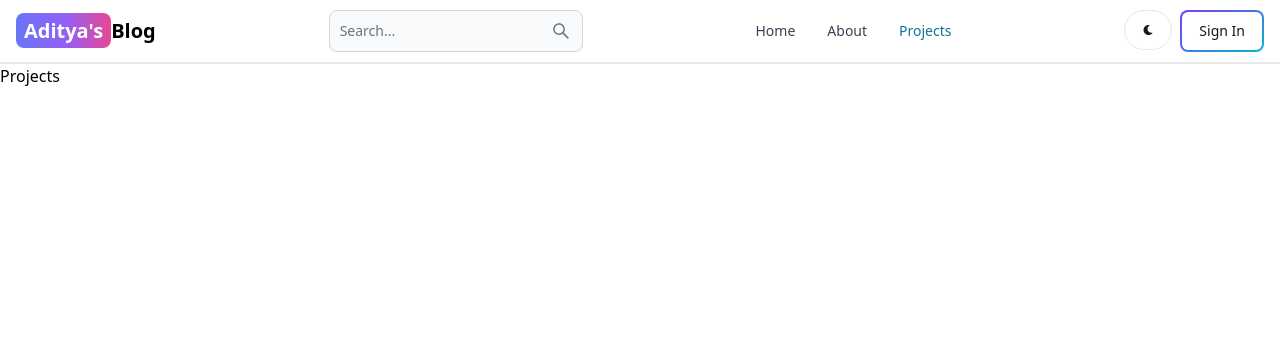
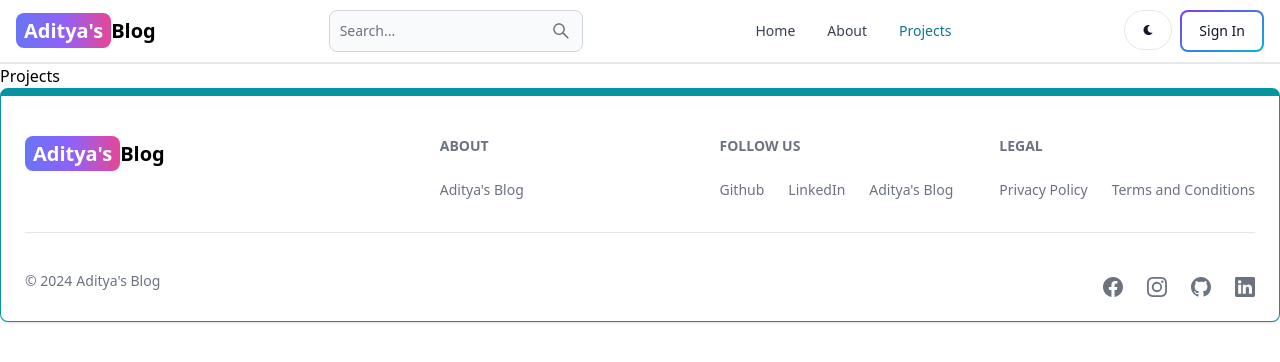
Before and after one commit to adimishra6003/mern-blog, a React (Vite) app in the folder client/: page /projects in a window 1280 px wide. Shown: the top 362 px of the page. Built offline with nearby package versions, Linux system fonts and the light colour scheme.

Commit message:
Created and added the Footer component

```diff
--- a/client/src/App.jsx
+++ b/client/src/App.jsx
@@ -7,6 +7,7 @@
 import Dashboard from "./pages/Dashboard";
 import Projects from "./pages/Projects";
 import Header from "./components/Header";
+import Footer from "./components/Footer";
 
 export default function App() {
   return (
@@ -20,6 +21,7 @@
         <Route path="/dashboard" element={<Dashboard />} />
         <Route path="/projects" element={<Projects />} />
       </Routes>
+      <Footer />
     </BrowserRouter>
   );
 }
--- /dev/null
+++ b/client/src/components/Footer.jsx
@@ -0,0 +1,87 @@
+import { Footer } from "flowbite-react";
+import React from "react";
+import { Link } from "react-router-dom";
+import { BsFacebook, BsInstagram, BsLinkedin, BsGithub } from "react-icons/bs";
+
+export default function FooterCom() {
+  return (
+    <Footer container className="border border-t-8 border-teal-500">
+      <div className="w-full max-w-7xl mx-auto">
+        <div className="grid w-full justify-between sm:flex md:grid-cols-1 gap-5">
+          <div className="mt-5">
+            <Link
+              to="/"
+              className="self-center whitespace-nowrap text-lg sm:text-xl font-semibold dark:text-white"
+            >
+              <span className="px-2 py-1 bg-gradient-to-r from-indigo-500 via-purple-500 to-pink-500 rounded-lg text-white">
+                Aditya's
+              </span>
+              Blog
+            </Link>
+          </div>
+          <div className="grid grid-cols-2 gap-8 sm:mt-4 sm:grid-cols-3 sm:gap-6">
+            <div>
+              <Footer.Title title="ABOUT" />
+              <Footer.LinkGroup>
+                <Footer.Link
+                  href="/about"
+                  target="_blank"
+                  rel="noopener noreferrer"
+                >
+                  Aditya's Blog
+                </Footer.Link>
+              </Footer.LinkGroup>
+            </div>
+            <div>
+              <Footer.Title title="FOLLOW US" />
+              <Footer.LinkGroup>
+                <Footer.Link
+                  href="https://github.com/adimishra6003"
+                  target="_blank"
+                  rel="noopener noreferrer"
+                >
+                  Github
+                </Footer.Link>
+                <Footer.Link
+                  href="https://www.linkedin.com/in/adimishra6003/"
+                  target="_blank"
+                  rel="noopener noreferrer"
+                >
+                  LinkedIn
+                </Footer.Link>
+                <Footer.Link
+                  href="/about"
+                  target="_blank"
+                  rel="noopener noreferrer"
+                >
+                  Aditya's Blog
+                </Footer.Link>
+              </Footer.LinkGroup>
+            </div>
+            <div>
+              <Footer.Title title="LEGAL" />
+              <Footer.LinkGroup>
+                <Footer.Link href="#">Privacy Policy</Footer.Link>
+                <Footer.Link href="#">Terms and Conditions</Footer.Link>
+              </Footer.LinkGroup>
+            </div>
+          </div>
+        </div>
+        <Footer.Divider />
+        <div className="w-full sm:flex sm:items-center sm:justify-between">
+          <Footer.Copyright
+            href="#"
+            by="Aditya's Blog"
+            year={new Date().getFullYear()}
+          />
+          <div className="flex gap-6 mt-4 sm:mt-3 sm:justify-center">
+            <Footer.Icon href="#" icon={BsFacebook} />
+            <Footer.Icon href="#" icon={BsInstagram} />
+            <Footer.Icon href="#" icon={BsGithub} />
+            <Footer.Icon href="#" icon={BsLinkedin} />
+          </div>
+        </div>
+      </div>
+    </Footer>
+  );
+}
```
